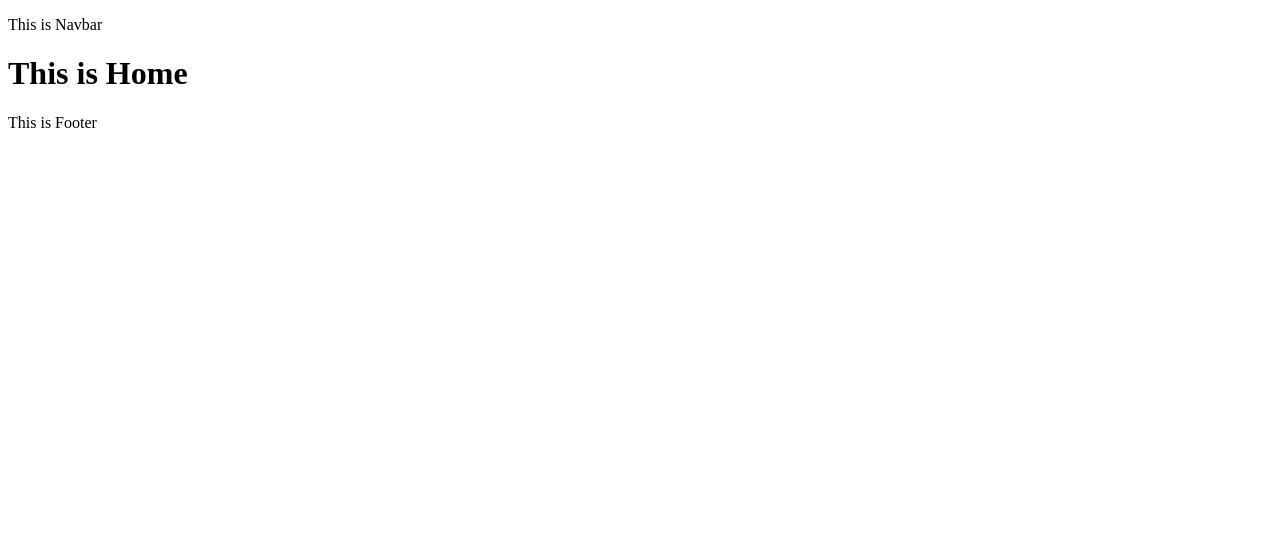
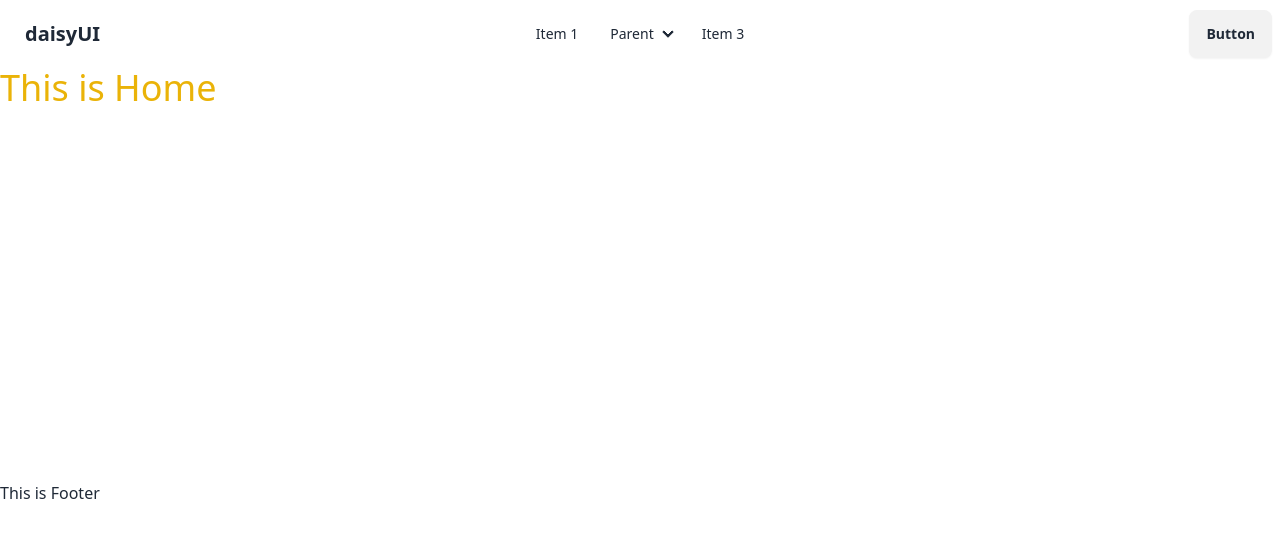
Before and after one commit to RakibHassanSoft/career-canvas-client, a React (Vite) app: page / in a window 1280 px wide. Shown: the top 538 px of the page. Built offline with nearby package versions, Linux system fonts and the light colour scheme.

Commit message:
Updated the tailwind and daisy

```diff
--- a/index.html
+++ b/index.html
@@ -1,13 +1,16 @@
 <!doctype html>
 <html lang="en">
+
 <head>
   <meta charset="UTF-8" />
   <link rel="icon" type="image/svg+xml" href="" />
   <meta name="viewport" content="width=device-width, initial-scale=1.0" />
   <title>Career Canvas</title>
 </head>
+
 <body>
   <div id="root"></div>
   <script type="module" src="/src/main.jsx"></script>
 </body>
+
 </html>
--- a/src/Components/Pages/Home/Home.jsx
+++ b/src/Components/Pages/Home/Home.jsx
@@ -3,7 +3,7 @@
 const Home = () => {
     return (
         <div>
-            <h1 className="">This is Home</h1>
+            <h1 className="text-4xl text-yellow-500">This is Home</h1>
         </div>
     );
 };
--- a/src/Components/Pages/Navbar/Navbar.jsx
+++ b/src/Components/Pages/Navbar/Navbar.jsx
@@ -1,11 +1,77 @@
-
-
 const Navbar = () => {
-    return (
-        <div>
-            <p>This is Navbar</p>
+  return (
+    <div className="navbar bg-base-100">
+      <div className="navbar-start">
+        <div className="dropdown">
+          <div tabIndex={0} role="button" className="btn btn-ghost lg:hidden">
+            <svg
+              xmlns="http://www.w3.org/2000/svg"
+              className="h-5 w-5"
+              fill="none"
+              viewBox="0 0 24 24"
+              stroke="currentColor"
+            >
+              <path
+                strokeLinecap="round"
+                strokeLinejoin="round"
+                strokeWidth="2"
+                d="M4 6h16M4 12h8m-8 6h16"
+              />
+            </svg>
+          </div>
+          <ul
+            tabIndex={0}
+            className="menu menu-sm dropdown-content bg-base-100 rounded-box z-[1] mt-3 w-52 p-2 shadow"
+          >
+            <li>
+              <a>Item 1</a>
+            </li>
+            <li>
+              <a>Parent</a>
+              <ul className="p-2">
+                <li>
+                  <a>Submenu 1</a>
+                </li>
+                <li>
+                  <a>Submenu 2</a>
+                </li>
+              </ul>
+            </li>
+            <li>
+              <a>Item 3</a>
+            </li>
+          </ul>
         </div>
-    );
+        <a className="btn btn-ghost text-xl">daisyUI</a>
+      </div>
+      <div className="navbar-center hidden lg:flex">
+        <ul className="menu menu-horizontal px-1">
+          <li>
+            <a>Item 1</a>
+          </li>
+          <li>
+            <details>
+              <summary>Parent</summary>
+              <ul className="p-2">
+                <li>
+                  <a>Submenu 1</a>
+                </li>
+                <li>
+                  <a>Submenu 2</a>
+                </li>
+              </ul>
+            </details>
+          </li>
+          <li>
+            <a>Item 3</a>
+          </li>
+        </ul>
+      </div>
+      <div className="navbar-end">
+        <a className="btn">Button</a>
+      </div>
+    </div>
+  );
 };
 
 export default Navbar;
--- a/src/main.jsx
+++ b/src/main.jsx
@@ -2,6 +2,7 @@
 import { createRoot } from 'react-dom/client'
 import { RouterProvider } from 'react-router-dom'
 import router from './Components/Routes/Routes'
+import './index.css'
 
 
 createRoot(document.getElementById('root')).render(
```
Lines whose indentation alone changed are shown as unchanged.
